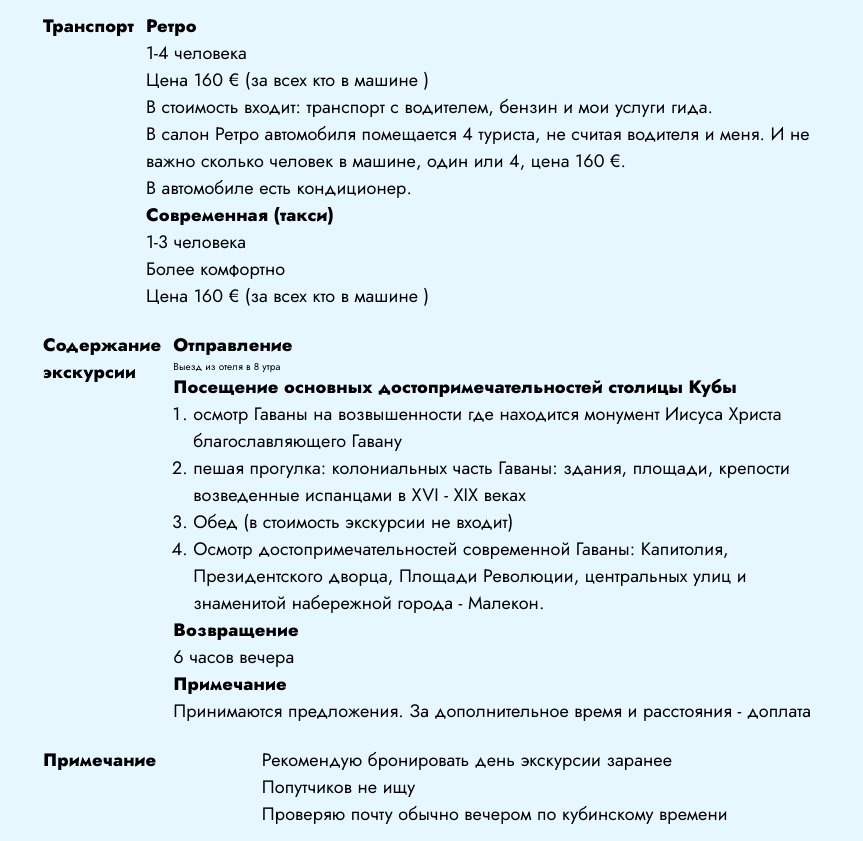
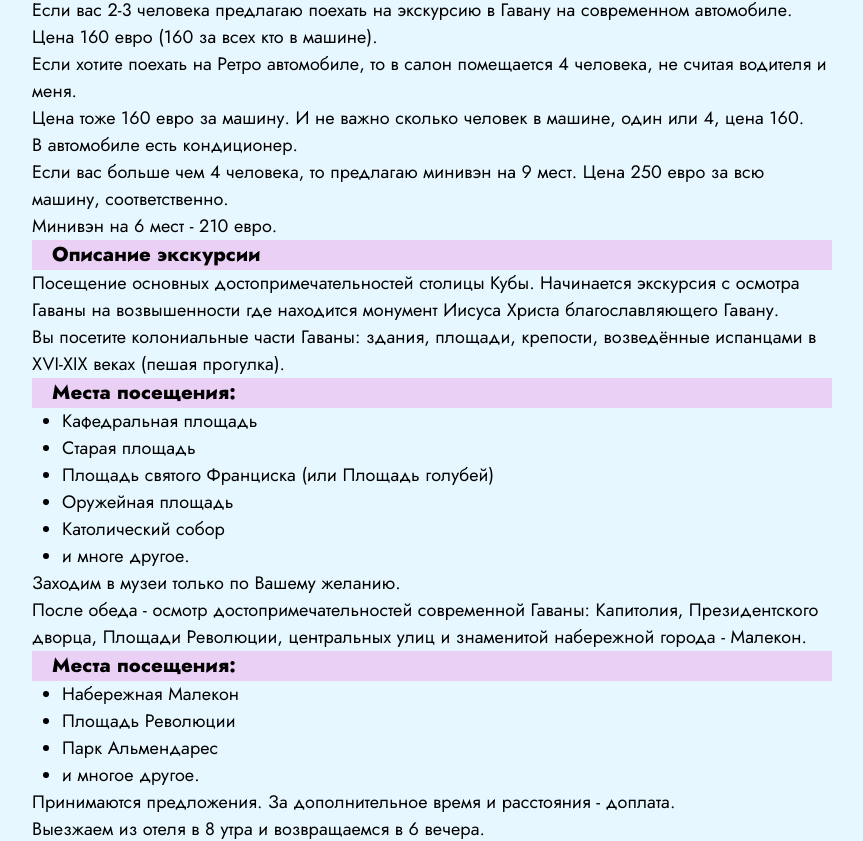
Before and after one commit to igoryen/zenkova, a React (Create React App) app: page /services in a window 1280 px wide. Shown: the part 830-1671 px from the top of the page, without its empty margins (208-1071 px from the left). Built offline with nearby package versions, Linux system fonts and the light colour scheme.

Commit message:
Updated description of tour to Havana

```diff
--- a/src/components/TourHabana.js
+++ b/src/components/TourHabana.js
@@ -69,7 +69,7 @@ class TourHabana extends React.Component {
         return (
             <section className="page__section page__section_a">
                 <div className="element heading">
-                    <h2>Гавана (160 &euro;)</h2>
+                    <h2>Гавана дневная</h2>
                 </div>
 
                 <div className="my-carousel">
@@ -89,74 +89,53 @@ class TourHabana extends React.Component {
 
                 <div className="element description">
 
-                    <div className="part">
-                        <div className="part-bit">
-                            <h3>Транспорт</h3>
-                        </div>
-                        <div className="part-bit">
-                            <div>
-                                <h3>Ретро</h3>
-                                <p>1-4 человека</p>
-                                <p>Цена 160 &euro; (за всех кто в машине )</p>
-                                <p>В стоимость входит: транспорт с водителем, бензин и мои услуги гида.</p>
-                                <p>В салон Ретро автомобиля помещается 4 туриста, не считая водителя и меня.
-                                    И не важно сколько человек в машине, один или 4, цена 160 &euro;.</p>
-                                <p>В автомобиле есть кондиционер.</p>
-                            </div>
-                            <div>
-                                <h3>Современная (такси)</h3>
-                                <p>1-3 человека</p>
-                                <p>Более комфортно</p>
-                                <p>Цена 160 &euro; (за всех кто в машине )</p>
-                            </div>
-                        </div>
-                    </div>
-                    <div className="part">
-                        <div className="part-bit">
-                            <h3>Содержание экскурсии</h3>
-                        </div>
-                        <div className="part-bit">
-                            <div>
-                                <h3>Отправление</h3>
-                                Выезд из отеля в 8 утра</div>
-                            <div>
-                                <h3>Посещение основных достопримечательностей столицы Кубы</h3>
-                                <ol>
-                                    <li>осмотр Гаваны на возвышенности где находится монумент Иисуса Христа благославляющего Гавану</li>
-                                    <li>пешая прогулка: колониальных часть Гаваны: здания, площади, крепости возведенные испанцами в XVI - XIX веках</li>
-                                    <li>Обед (в стоимость экскурсии не входит)</li>
-                                    <li>Осмотр достопримечательностей современной Гаваны: Капитолия, Президентского дворца, Площади Революции, центральных улиц и знаменитой набережной города - Малекон.</li>
-                                </ol>
+                    <p>Если вас 2-3 человека предлагаю поехать на экскурсию в Гавану на современном автомобиле. Цена 160 евро (160 за всех кто в машине).</p>
+                    <p>Если хотите поехать на Ретро автомобиле, то в салон помещается 4 человека, не считая водителя и меня.</p>
+                    <p>Цена тоже 160 евро за машину. И не важно сколько человек в машине, один или 4, цена 160.</p>
+                    <p>В автомобиле есть кондиционер.</p>
+                    <p>Если вас больше чем 4 человека, то предлагаю минивэн на 9 мест. Цена 250 евро за всю машину, соответственно.</p>
+                    <p>Минивэн на 6 мест - 210 евро.</p>
 
-                            </div>
-                            <div>
-                                <h3>Возвращение</h3>
-                                <p>6 часов вечера</p>
-                            </div>
-                            <div>
-                                <h3>Примечание</h3>
-                                <p>Принимаются предложения. За дополнительное время и расстояния - доплата</p>
-                            </div>
-                        </div>
-                    </div>
+                    <h2>Описание экскурсии</h2>
 
-                    <div className="part">
-                        <div className="part-bit">
-                            <h3>Примечание</h3>
-                        </div>
-                        <div className="part-bit">
-                            <p>
-                                Рекомендую бронировать день экскурсии заранее
-                            </p>
-                            <p>
-                                Попутчиков не ищу
-                            </p>
-                            <p>
-                                Проверяю почту обычно вечером по кубинскому времени
-                            </p>
-                        </div>
+                    <p>Посещение основных достопримечательностей столицы Кубы. Начинается экскурсия с осмотра Гаваны на возвышенности где находится монумент Иисуса Христа благославляющего Гавану.</p>
+                    <p>Вы посетите колониальные части Гаваны: здания, площади, крепости, возведённые испанцами в XVI-XIX веках (пешая прогулка).</p>
 
-                    </div>
+                    <h2>Места посещения:</h2>
+
+                    <ul>
+                        <li>Кафедральная площадь</li>
+                        <li>Старая площадь</li>
+                        <li>Площадь святого  Франциска (или Площадь голубей)</li>
+                        <li>Оружейная площадь</li>
+                        <li>Католический собор</li>
+                        <li>и многе другое.</li>
+                    </ul>
+                    <p>Заходим в музеи только по Вашему желанию.</p>
+
+                    <p>После обеда - осмотр достопримечательностей современной Гаваны: Капитолия, Президентского дворца, Площади Революции, центральных улиц и знаменитой набережной города - Малекон.</p>
+
+                    <h2>Места посещения:</h2>
+                    <ul>
+                        <li>Набережная Малекон</li>
+                        <li>Площадь Революции</li>
+                        <li>Парк Альмендарес</li>
+                        <li>и многое другое.</li>
+                    </ul>
+
+                    <p>Принимаются предложения. За дополнительное время и расстояния - доплата.</p>
+
+                    <p>Выезжаем из отеля в 8 утра и возвращаемся в 6 вечера.</p>
+
+                    <p>Обед не входит в стоимость экскурсии.</p>
+
+                    <p>Рекомендую бронировать день экскурсии заранее.</p>
+
+                    <p>Попутчиков не ищу.</p>
+
+                    <p>Проверяю почту обычно вечером по кубинскому времени.</p>
+
+
                 </div>
             </section>
         );
--- a/src/styles/Layout/page.scss
+++ b/src/styles/Layout/page.scss
@@ -23,6 +23,16 @@
         margin: 1em 0;
         max-width: 800px;
         z-index: 1; // because of bkg img is semi-opaque.
+
+        &.description {
+            ul {
+                margin-left: 3em;
+            }
+            h2 {
+                background-color: $color5pale;
+                padding-left: 1em;
+            }
+        }
     }
 
     .part {
```
